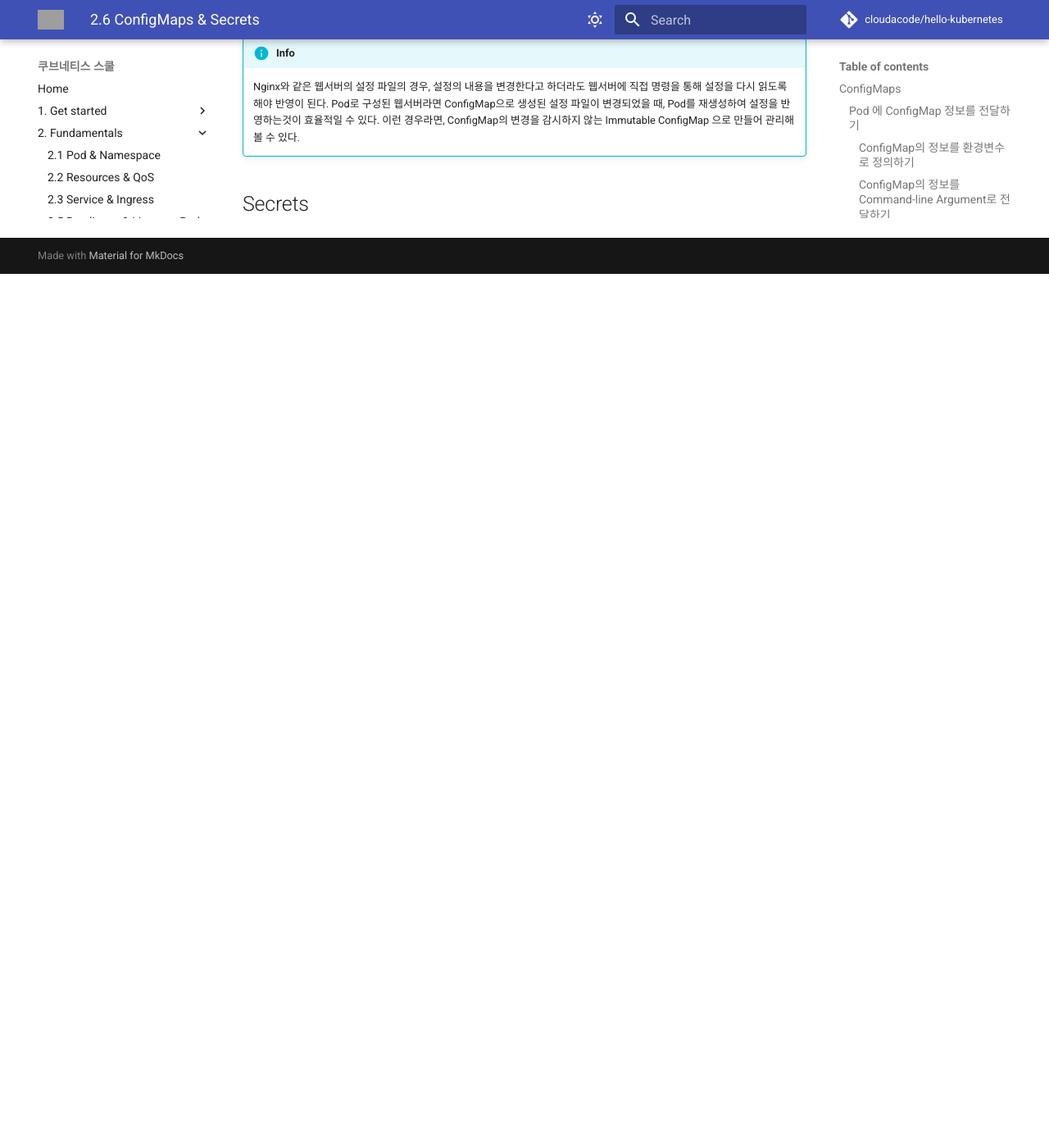
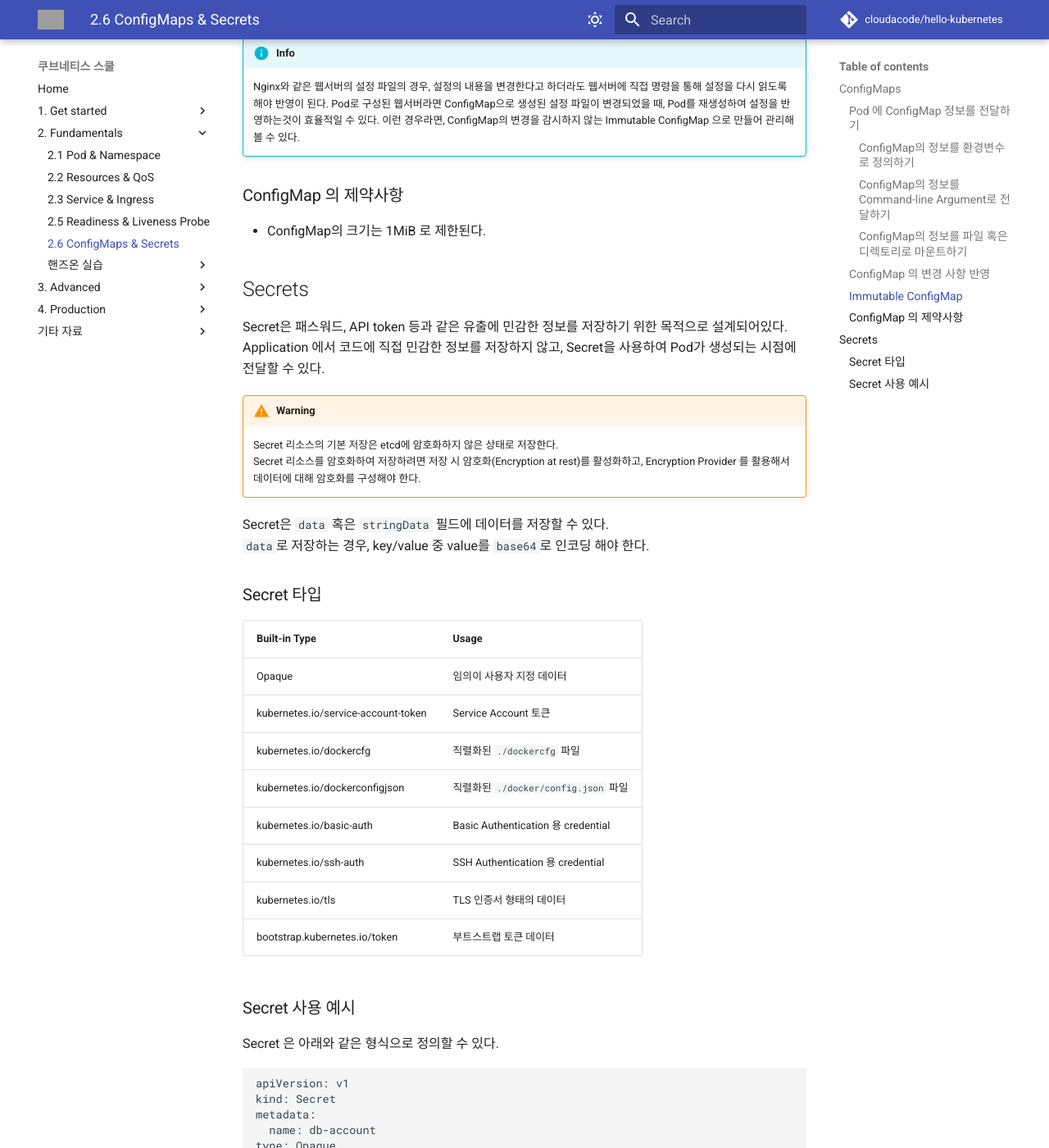
Before and after one commit to cloudacode/hello-kubernetes, an MkDocs documentation site: the page built from docs/hello-kubernetes/section02/configmaps-secrets.md, in a window 1280 px wide and 1400 px high, scrolled down 3040 px. Shown: the whole window at 82% size. Built offline with MkDocs 1.6.1 and Material for MkDocs 9.7.7, drawn with Linux system fonts in a browser that asks for light colours; comment, search, counter and statistics services are not loaded; before the commit the page ends 3374 px from its top, so only the background shows below that; some of the changed text lies outside the part shown; grey boxes are pictures that could not be loaded.

Commit message:
Add secret description.

````diff
--- a/docs/hello-kubernetes/section02/configmaps-secrets.md
+++ b/docs/hello-kubernetes/section02/configmaps-secrets.md
@@ -12,7 +12,7 @@ image: https://raw.githubusercontent.com/cloudacode/hello-kubernetes/main/docs/a
 
 ConfigMap은 설정 정보를 하나 혹은 이상의 key/value 쌍으로 저장할 수 있으며, value는 단일 값이 될 수도 있고, 파일의 내용이 될 수도 있다.
 
-ConfigMap 예시를 보자.
+ConfigMap manifest의 예시를 보자.
 ```yaml
 apiVersion: v1
 kind: ConfigMap
@@ -134,4 +134,64 @@ spec:
 !!!INFO
     Nginx와 같은 웹서버의 설정 파일의 경우, 설정의 내용을 변경한다고 하더라도 웹서버에 직접 명령을 통해 설정을 다시 읽도록 해야 반영이 된다. Pod로 구성된 웹서버라면 ConfigMap으로 생성된 설정 파일이 변경되었을 때, Pod를 재생성하여 설정을 반영하는것이 효율적일 수 있다. 이런 경우라면, ConfigMap의 변경을 감시하지 않는 Immutable ConfigMap 으로 만들어 관리해볼 수 있다.
 
+### ConfigMap 의 제약사항
+* ConfigMap의 크기는 1MiB 로 제한된다.
+
 ## Secrets
+
+Secret은 패스워드, API token 등과 같은 유출에 민감한 정보를 저장하기 위한 목적으로 설계되어있다.
+Application 에서 코드에 직접 민감한 정보를 저장하지 않고, Secret을 사용하여 Pod가 생성되는 시점에 전달할 수 있다.
+
+!!! warning
+    Secret 리소스의 기본 저장은 etcd에 암호화하지 않은 상태로 저장한다.
+    Secret 리소스를 암호화하여 저장하려면 저장 시 암호화(Encryption at rest)를 활성화하고, Encryption Provider 를 활용해서 데이터에 대해 암호화를 구성해야 한다.
+
+Secret은 `data` 혹은 `stringData` 필드에 데이터를 저장할 수 있다.
+`data`로 저장하는 경우, key/value 중 value를 `base64`로 인코딩 해야 한다.
+
+### Secret 타입
+
+| Built-in Type                       | Usage                            |
+|-------------------------------------|----------------------------------|
+| Opaque                              | 임의이 사용자 지정 데이터                   |
+| kubernetes.io/service-account-token | Service Account 토큰               |
+| kubernetes.io/dockercfg             | 직렬화된 `./dockercfg` 파일            |
+| kubernetes.io/dockerconfigjson      | 직렬화된 `./docker/config.json` 파일   |
+| kubernetes.io/basic-auth            | Basic Authentication 용 credential |
+| kubernetes.io/ssh-auth              | SSH Authentication 용 credential  |
+| kubernetes.io/tls                   | TLS 인증서 형태의 데이터                  |
+| bootstrap.kubernetes.io/token       | 부트스트랩 토큰 데이터                     |
+
+
+### Secret 사용 예시
+
+Secret 은 아래와 같은 형식으로 정의할 수 있다.
+```yaml
+apiVersion: v1
+kind: Secret
+metadata:
+  name: db-account
+type: Opaque
+data:
+  DB_ACCESS_ID: aGVsbG93b3JsZAo=
+  DB_ACCESS_PW: dGhpc2lzcGFzc3dvcmQK
+```
+
+Pod에서 위에 정의된 Secret 을 사용하려면 아래와 같이 사용이 가능하다.
+Secret을 `envFrom` 구절을 이용해 Pod의 생성 시점에 Environment Variable로 저장할 수 있다.
+
+```yaml
+apiVersion: v1
+kind: Pod
+metadata:
+  name: secret-test-pod
+spec:
+  containers:
+    - name: test
+      image: k8s.gcr.io/busybox
+      command: [ "/bin/sh", "-c", "env" ]
+      envFrom:
+      - secretRef:
+          name: db-account
+  restartPolicy: Never
+```
````
